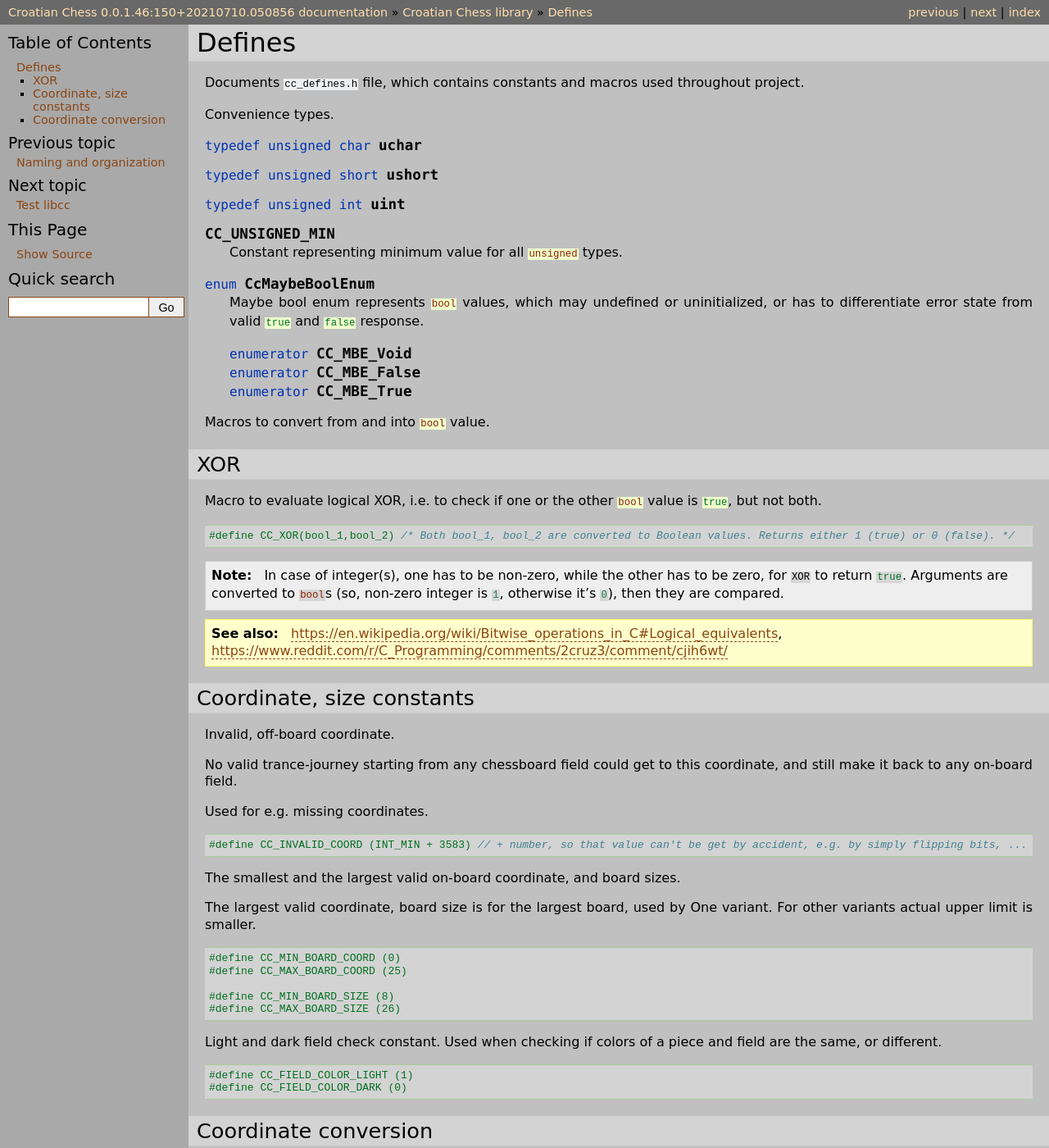
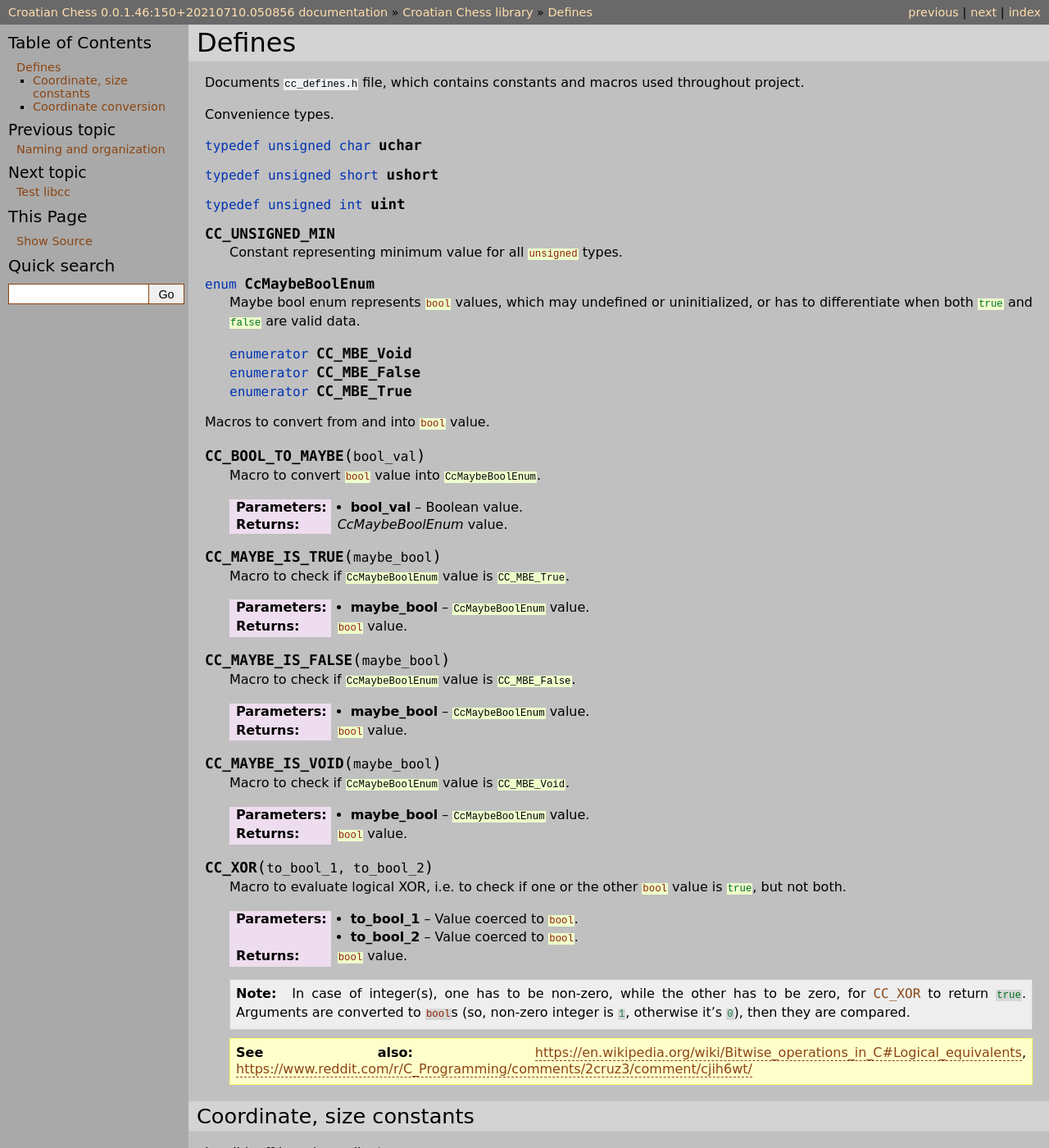
Before and after one commit to mmlacak/crochess, a Sphinx documentation site: the page built from docs/source/libcc/ccdefines.rst, in a window 1280 px wide and 1400 px high. Shown: the whole window at 82% size. Built offline with Sphinx 7.4.7, drawn with Linux system fonts in a browser that asks for light colours.

Commit message:
Redocumented macros in C-domain.

```diff
--- a/docs/source/libcc/ccdefines.rst
+++ b/docs/source/libcc/ccdefines.rst
@@ -23,8 +23,8 @@ Convenience types.
 .. c:enum:: CcMaybeBoolEnum
 
     Maybe bool enum represents :c:`bool` values, which may undefined
-    or uninitialized, or has to differentiate error state from valid
-    :c:`true` and :c:`false` response.
+    or uninitialized, or has to differentiate when both :c:`true` and
+    :c:`false` are valid data.
 
     .. c:enumerator::
         CC_MBE_Void
@@ -33,39 +33,54 @@ Convenience types.
 
 Macros to convert from and into :c:`bool` value.
 
-.. .. code-block:: C
-..     :force:
+.. c:macro:: CC_BOOL_TO_MAYBE(bool_val)
 
-..     #define CC_BOOL_TO_MAYBE(bool_val) /* Converts bool value into CcMaybeBoolEnum. */
-..     #define CC_MAYBE_IS_TRUE(maybe_bool) /* Checks if CcMaybeBoolEnum value is CC_MBE_True. */
-..     #define CC_MAYBE_IS_FALSE(maybe_bool) /* Checks if CcMaybeBoolEnum value is CC_MBE_False. */
-..     #define CC_MAYBE_IS_VOID(maybe_bool) /* Checks if CcMaybeBoolEnum value is CC_MBE_Void. */
+    Macro to convert :c:`bool` value into :c:`CcMaybeBoolEnum`.
 
- .. c:macro:: CC_BOOL_TO_MAYBE(bool_val)
+    :param bool_val: Boolean value.
+    :returns: `CcMaybeBoolEnum` value.
 
-.. _lbl-libcc-ccdefines-xor:
+.. c:macro:: CC_MAYBE_IS_TRUE(maybe_bool)
 
-XOR
----
+    Macro to check if :c:`CcMaybeBoolEnum` value is :c:`CC_MBE_True`.
 
-Macro to evaluate logical XOR, i.e. to check if one or the other :c:`bool` value
-is :c:`true`, but not both.
+    :param maybe_bool: :c:`CcMaybeBoolEnum` value.
+    :returns: :c:`bool` value.
 
-.. code-block:: C
-    :force:
+.. c:macro:: CC_MAYBE_IS_FALSE(maybe_bool)
 
-    #define CC_XOR(bool_1,bool_2) /* Both bool_1, bool_2 are converted to Boolean values. Returns either 1 (true) or 0 (false). */
+    Macro to check if :c:`CcMaybeBoolEnum` value is :c:`CC_MBE_False`.
 
-.. note::
+    :param maybe_bool: :c:`CcMaybeBoolEnum` value.
+    :returns: :c:`bool` value.
 
-    In case of integer(s), one has to be non-zero, while the other has to be zero,
-    for :c:`XOR` to return :c:`true`. Arguments are converted to :c:`bool`\s (so,
-    non-zero integer is :c:`1`, otherwise it's :c:`0`), then they are compared.
+.. c:macro:: CC_MAYBE_IS_VOID(maybe_bool)
 
-.. seealso::
+    Macro to check if :c:`CcMaybeBoolEnum` value is :c:`CC_MBE_Void`.
 
-    `<https://en.wikipedia.org/wiki/Bitwise_operations_in_C#Logical_equivalents>`_,
-    `<https://www.reddit.com/r/C_Programming/comments/2cruz3/comment/cjih6wt/>`_
+    :param maybe_bool: :c:`CcMaybeBoolEnum` value.
+    :returns: :c:`bool` value.
+
+.. c:macro:: CC_XOR(to_bool_1,to_bool_2)
+
+    Macro to evaluate logical XOR, i.e. to check if one or the other :c:`bool`
+    value is :c:`true`, but not both.
+
+    :param to_bool_1: Value coerced to :c:`bool`.
+    :param to_bool_2: Value coerced to :c:`bool`.
+    :returns: :c:`bool` value.
+
+    .. note::
+
+        In case of integer(s), one has to be non-zero, while the other has to be zero,
+        for :c:expr:`CC_XOR` to return :c:`true`. Arguments are converted to :c:`bool`\s
+        (so, non-zero integer is :c:`1`, otherwise it's :c:`0`), then they are compared.
+
+    .. seealso::
+
+        `<https://en.wikipedia.org/wiki/Bitwise_operations_in_C#Logical_equivalents>`_,
+        `<https://www.reddit.com/r/C_Programming/comments/2cruz3/comment/cjih6wt/>`_
+
 
 .. _lbl-libcc-ccdefines-coordinatesizeconstants:
 
```
Also changed, not shown: 1 other file.
